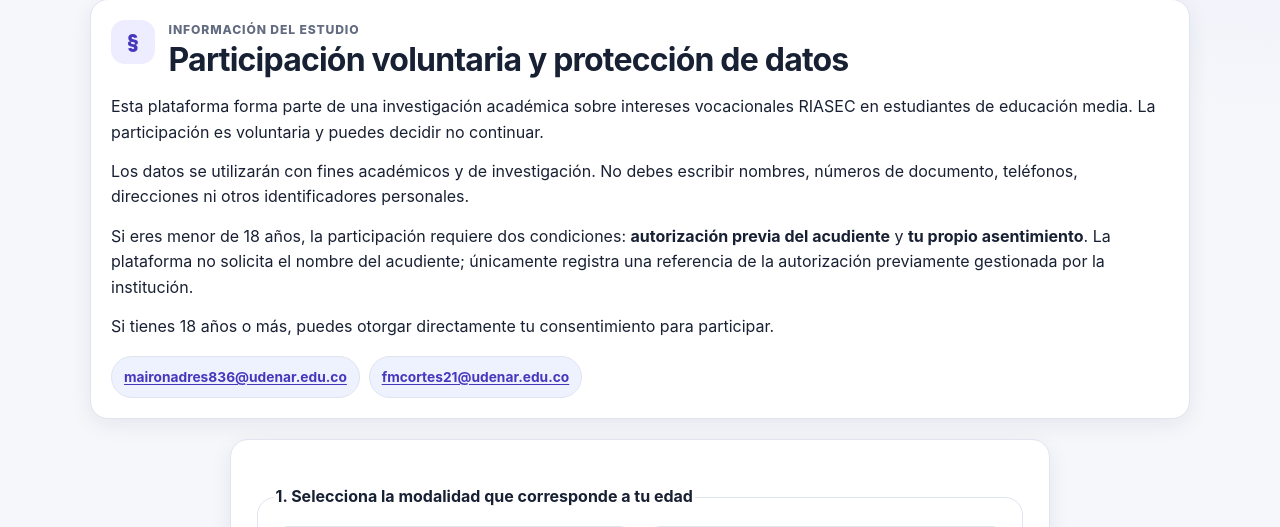
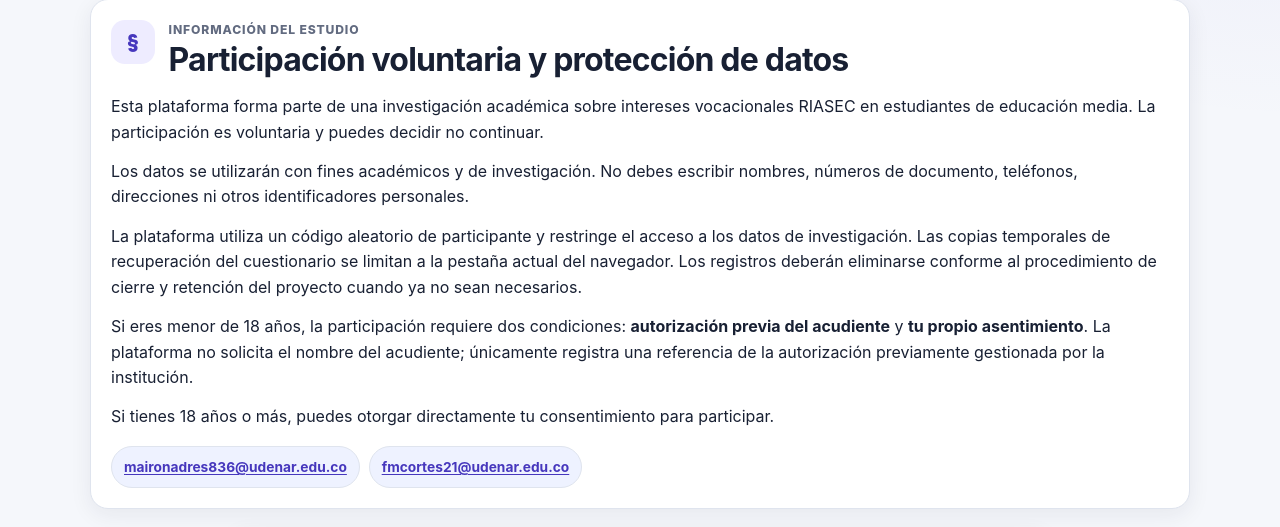
Before and after one commit to Mairon754/ProyectoWebTesis, a Flask app: page /consent in a window 1280 px wide. Shown: the part 374-901 px from the top of the page. Run offline with Flask 3, Linux system fonts and the light colour scheme; parts of the project's set-up code (start-up, migrations or seed data) failed here and were passed over.

Commit message:
privacy: explain coded identifiers restricted access and temporary recovery

```diff
--- a/app/templates/consent.html
+++ b/app/templates/consent.html
@@ -32,6 +32,13 @@
             Los datos se utilizarán con fines académicos y de investigación.
             No debes escribir nombres, números de documento, teléfonos,
             direcciones ni otros identificadores personales.
+        </p>
+        <p>
+            La plataforma utiliza un código aleatorio de participante y restringe
+            el acceso a los datos de investigación. Las copias temporales de
+            recuperación del cuestionario se limitan a la pestaña actual del
+            navegador. Los registros deberán eliminarse conforme al procedimiento
+            de cierre y retención del proyecto cuando ya no sean necesarios.
         </p>
         <p>
             Si eres menor de 18 años, la participación requiere dos condiciones:
```
